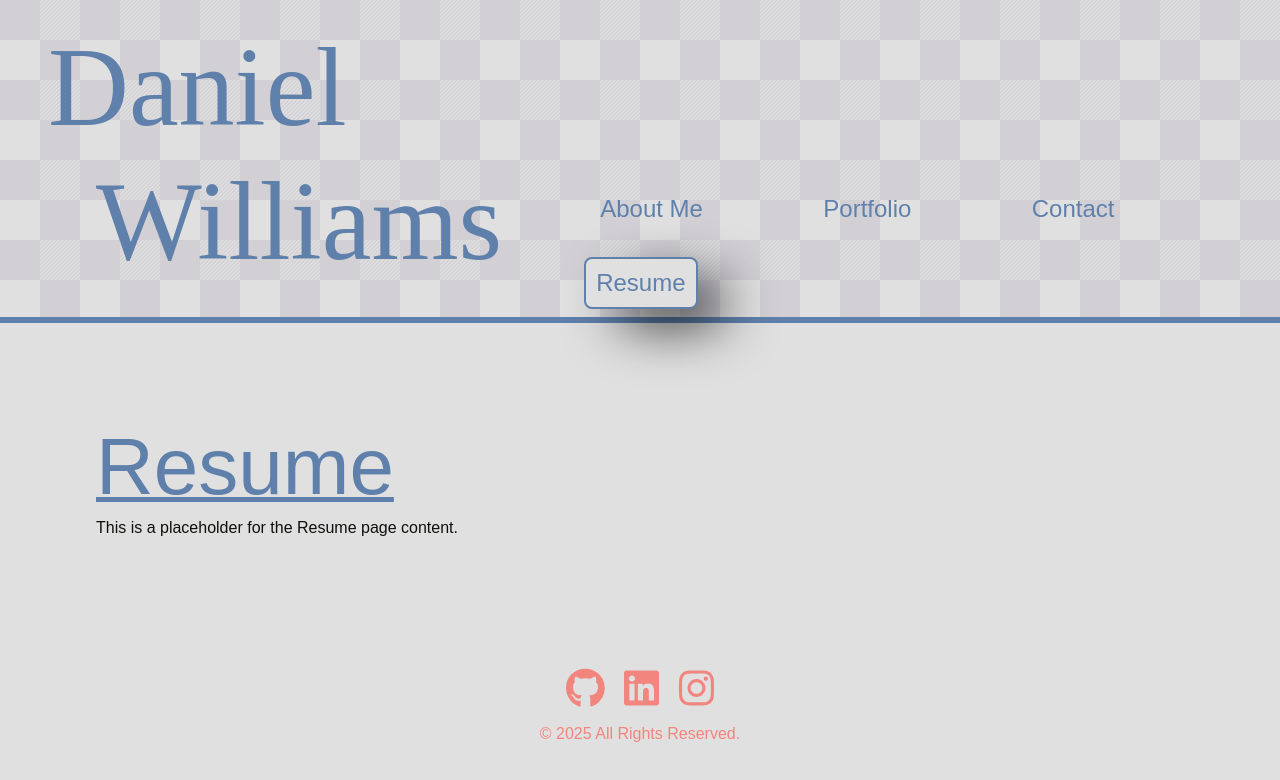
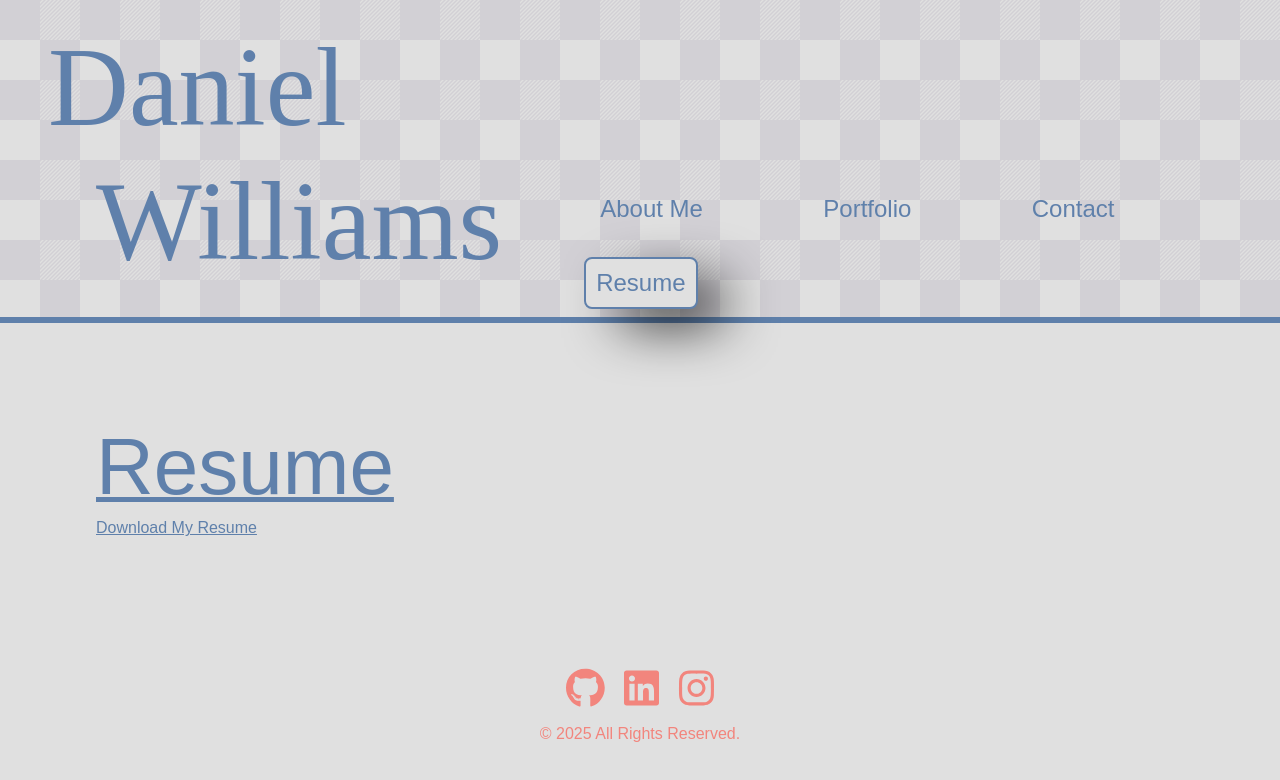
Before and after one commit to dcwilliams2/12-Challenge-Portfolio, a React (Vite) app: page /Resume in a window 1280 px wide. Shown: the top 780 px of the page. Built offline with nearby package versions, Linux system fonts and the light colour scheme.

Commit message:
added resume function

```diff
--- a/src/components/pages/Portfolio.jsx
+++ b/src/components/pages/Portfolio.jsx
@@ -65,7 +65,6 @@ function Portfolio() {
   return (
     <div className="m-5">
       <h1 className="underlined-text">Portfolio</h1>
-      <p>This is a placeholder for the Portfolio page content.</p>
 
       <div className="row d-flex justify-content-center">
         {cardData.map((card, index) => (
--- a/src/components/pages/Resume.jsx
+++ b/src/components/pages/Resume.jsx
@@ -1,8 +1,10 @@
+import resume from '../../assets/resume.pdf';
+
 function Resume() {
     return (
         <div class="m-5 p-5">
             <h1 class='underlined-text'>Resume</h1>
-            <p>This is a placeholder for the Resume page content.</p>
+            <a href={resume} download="My_Resume.pdf">Download My Resume</a>
         </div>
     );
 }
--- a/src/styles/style.css
+++ b/src/styles/style.css
@@ -10,7 +10,7 @@ h1 {
   font-family: Copperplate, Papyrus, fantasy;
 }
 
-h2 {
+h2, a {
   color: var(--color1);
   font-family: Copperplate, Papyrus, fantasy;
   text-align: left;
```
Also changed, not shown: 1 other file (tests, documents, lock files or other folders).
